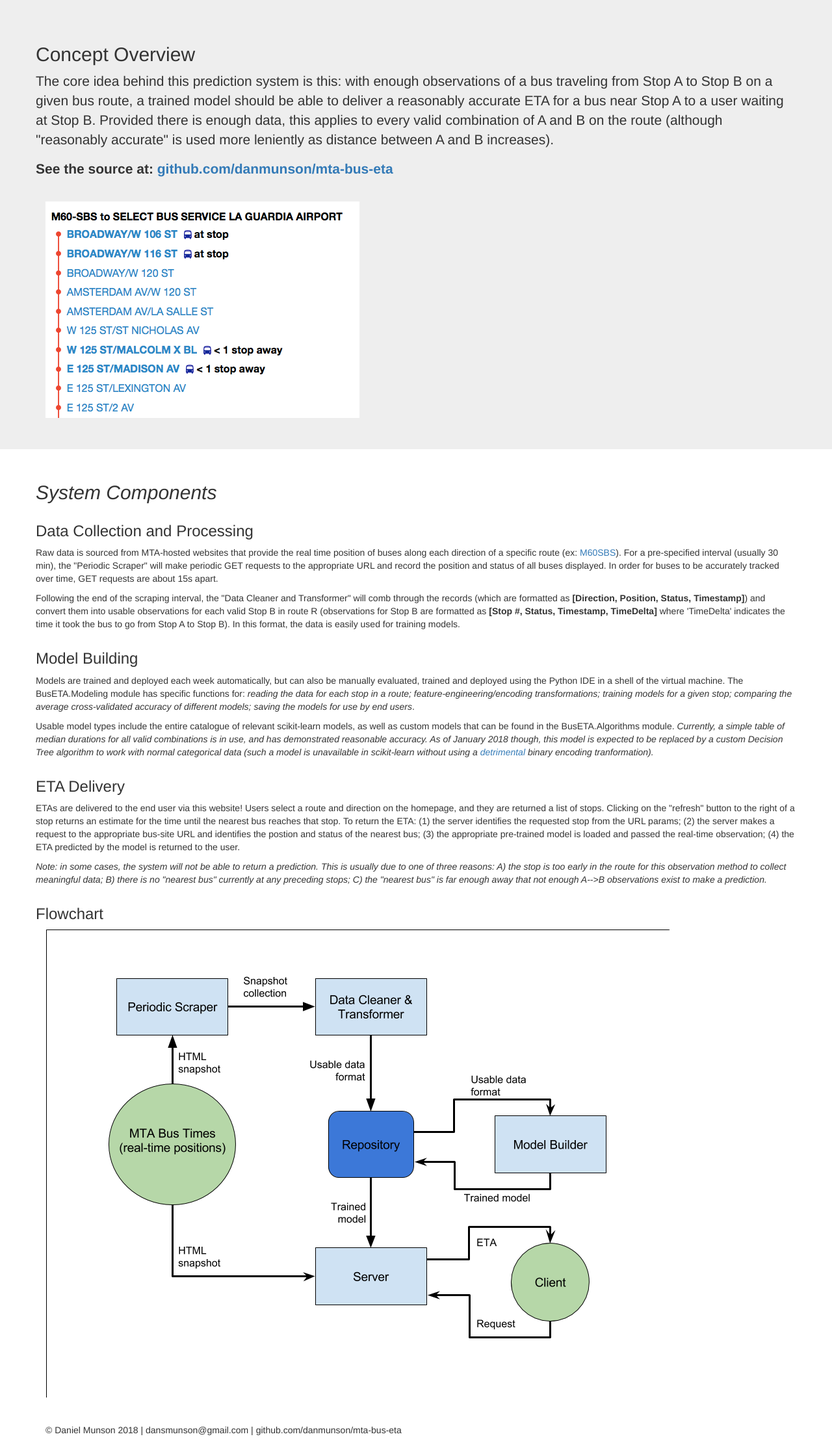
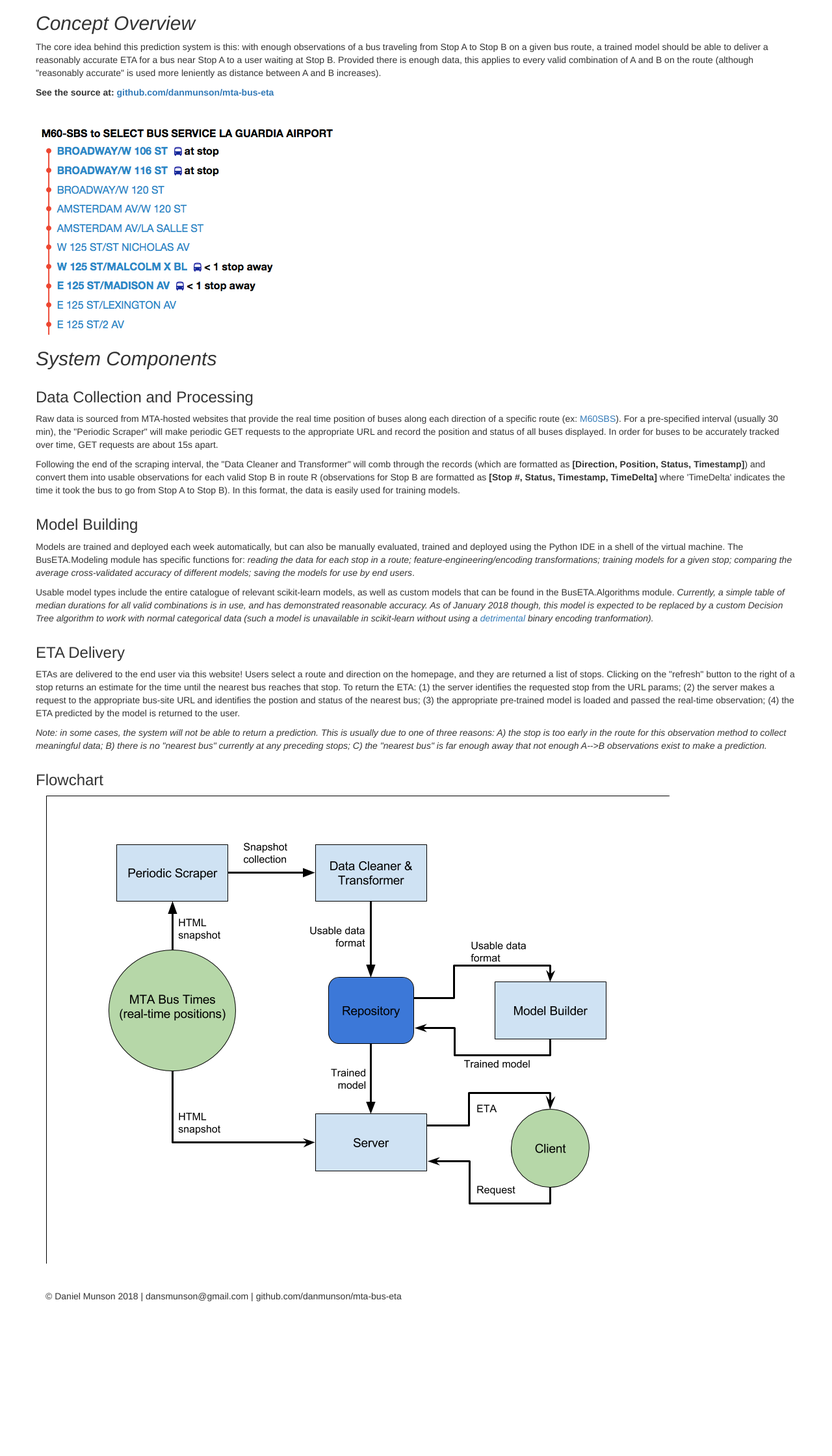
Before and after one commit to danmunson/mta-bus-eta, a Flask app: page /about in a window 1280 px wide. Shown: the part 51-2291 px from the top of the page at 65% size. After the commit the page ends 2053 px from the top, so only its background shows below. Run offline with Flask 2, Linux system fonts and the light colour scheme; parts of the project's set-up code (start-up, migrations or seed data) failed here and were passed over; some libraries are stand-ins or nearby versions.

Commit message:
aesthetics and descriptions

```diff
--- a/templates/about.html
+++ b/templates/about.html
@@ -47,11 +47,18 @@
       </div>
     </nav>
 
-    <!-- Main jumbotron for a primary marketing message or call to action -->
+    <!-- Main jumbotron for a primary marketing message or call to action
     <div class="jumbotron">
       <div class="container">
+
+      </div>
+    </div> -->
+
+    <div class="container">
       <div class='row'>
-              <h2>Concept Overview</h2>
+        <h2><i>Concept Overview</i></h2>
+      </div>
+      <div class='row'>
         <p>The core idea behind this prediction system is this: with enough observations of a bus traveling
           from Stop A to Stop B on a given bus route, a trained model should be able to deliver a reasonably
           accurate ETA for a bus near Stop A to a user waiting at Stop B. Provided there is enough data, this
@@ -60,14 +67,8 @@
         </p>
         <p><b>See the source at: <a href="github.com/danmunson/mta-bus-eta">github.com/danmunson/mta-bus-eta</a></b></p>
         <br>
-              <div class="col-md-6">
         <img src="{{ url_for('static', filename='m60_screenshot.png')}}"/>
       </div>
-          </div>
-      </div>
-    </div>
-
-    <div class="container">
       <div class='row'>
         <h2><i>System Components</i></h2>
       </div>
```
Lines whose indentation alone changed are shown as unchanged.
